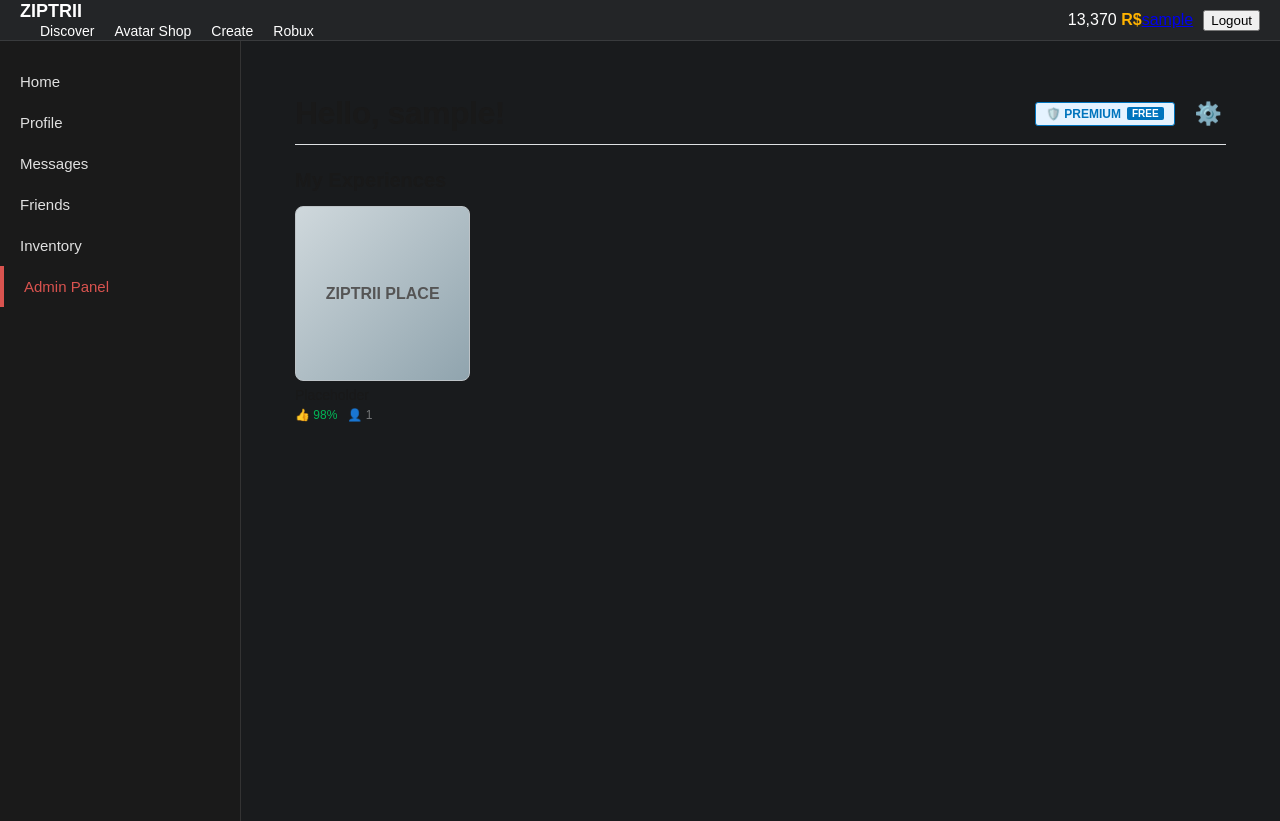
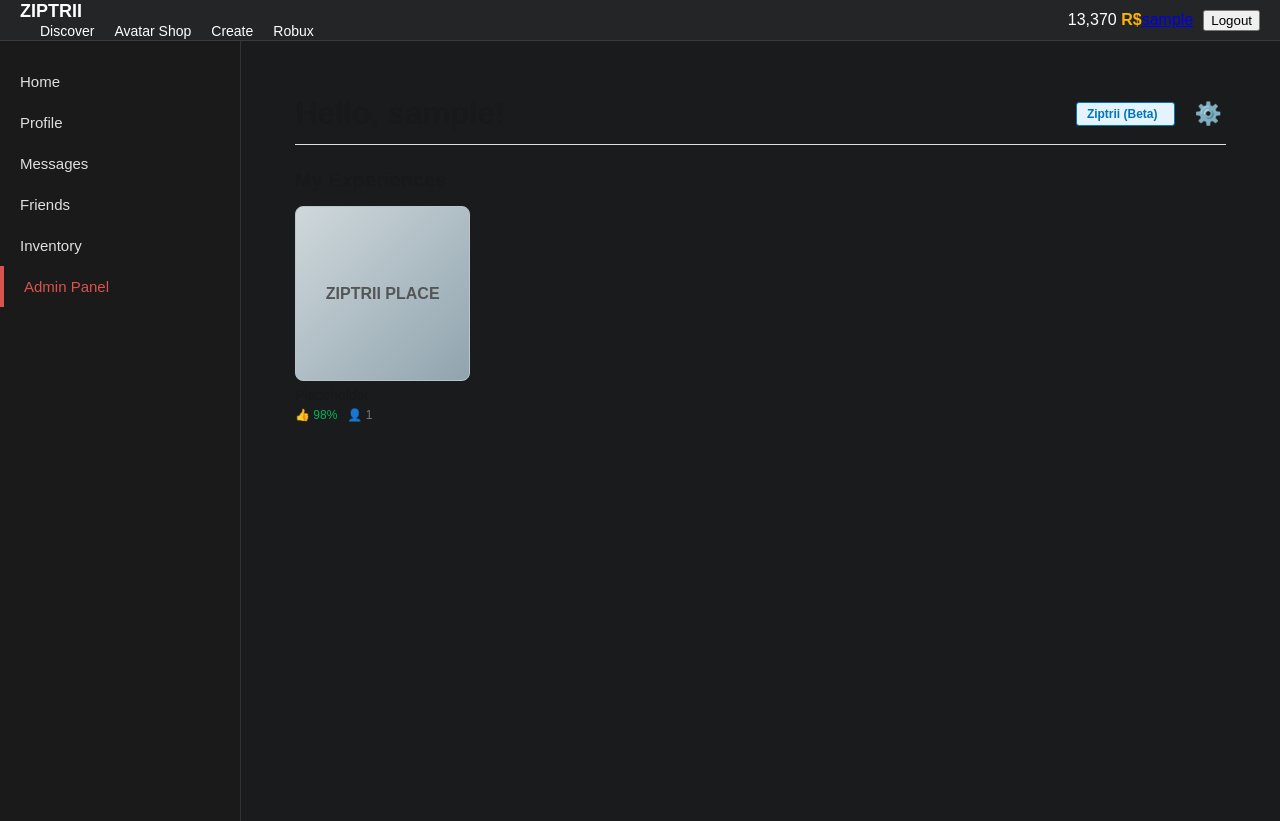
Before and after one commit to valvicthe/ziptrii, a Next.js app: page / in a window 1280 px wide. Built offline with nearby package versions, Linux system fonts and the light colour scheme; sample sign-in values are in the browser's storage.

Commit message:
Update premium label to 'Ziptrii (Beta)'

```diff
--- a/src/app/(website)/page.js
+++ b/src/app/(website)/page.js
@@ -39,8 +39,7 @@ export default function RobloxRetroPage() {
 
         <div style={{ display: 'flex', alignItems: 'center', gap: '16px' }}>
           <div style={{ display: 'flex', alignItems: 'center', border: '1px solid #0074BD', borderRadius: '3px', padding: '4px 10px', backgroundColor: '#E5F3FF', fontWeight: '700', fontSize: '12px', color: '#0074BD', userSelect: 'none' }}>
-            <span style={{ marginRight: '6px' }}>🛡️ PREMIUM</span>
-            <span style={{ backgroundColor: '#0074BD', color: '#FFF', padding: '1px 5px', borderRadius: '2px', fontSize: '10px' }}>FREE</span>
+            <span style={{ marginRight: '6px' }}>Ziptrii (Beta)</span>
           </div>
 
           <div style={{ position: 'relative' }}>
```
